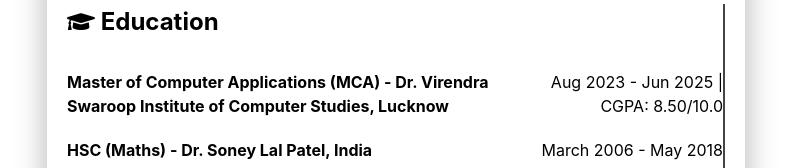
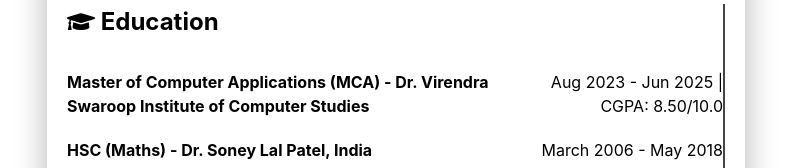
Before and after one commit to Saddam848811/resume, a React (Vite) app: page / in a window 1280 px wide. Shown: the part 421-589 px from the top of the page, without its empty margins (244-1035 px from the left). Built offline with nearby package versions, Linux system fonts and the light colour scheme.

Commit message:
Update App.jsx

```diff
--- a/src/App.jsx
+++ b/src/App.jsx
@@ -29,7 +29,7 @@
   <h2><i className="fas fa-graduation-cap"></i> Education</h2>
   <ul class="education-list">
     <li class="education-item">
-      <span class="course-name">Master of Computer Applications (MCA) - Dr. Virendra Swaroop Institute of Computer Studies, Lucknow</span>
+      <span class="course-name">Master of Computer Applications (MCA) - Dr. Virendra Swaroop Institute of Computer Studies</span>
       <span class="course-details">Aug 2023 - Jun 2025 | CGPA: 8.50/10.0</span>
     </li>
     <li class="education-item">
```
